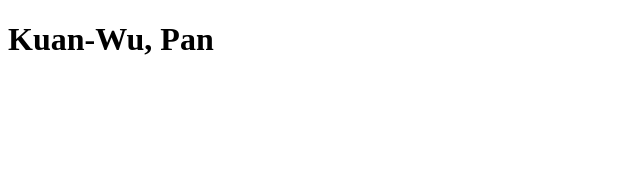
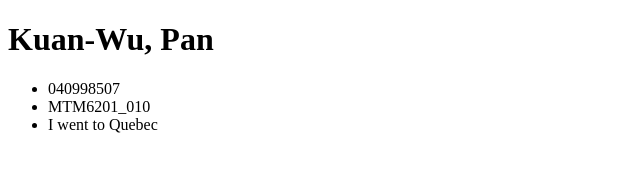
Before and after one commit to kuan-Wu/mtm6201-week1, a plain HTML site: page index.html in a window 1280 px wide. Shown: the whole page, without its empty margins (0-640 px from the left). Drawn offline with Linux system fonts and the light colour scheme.

Commit message:
Update index.html

```diff
--- a/index.html
+++ b/index.html
@@ -10,5 +10,10 @@
     <header>
         <h1>Kuan-Wu, Pan</h1>
     </header>
+    <ul>
+        <li>040998507</li>
+        <li>MTM6201_010</li>
+        <li>I went to Quebec</li>
+    </ul>
 </body>
 </html>
```
